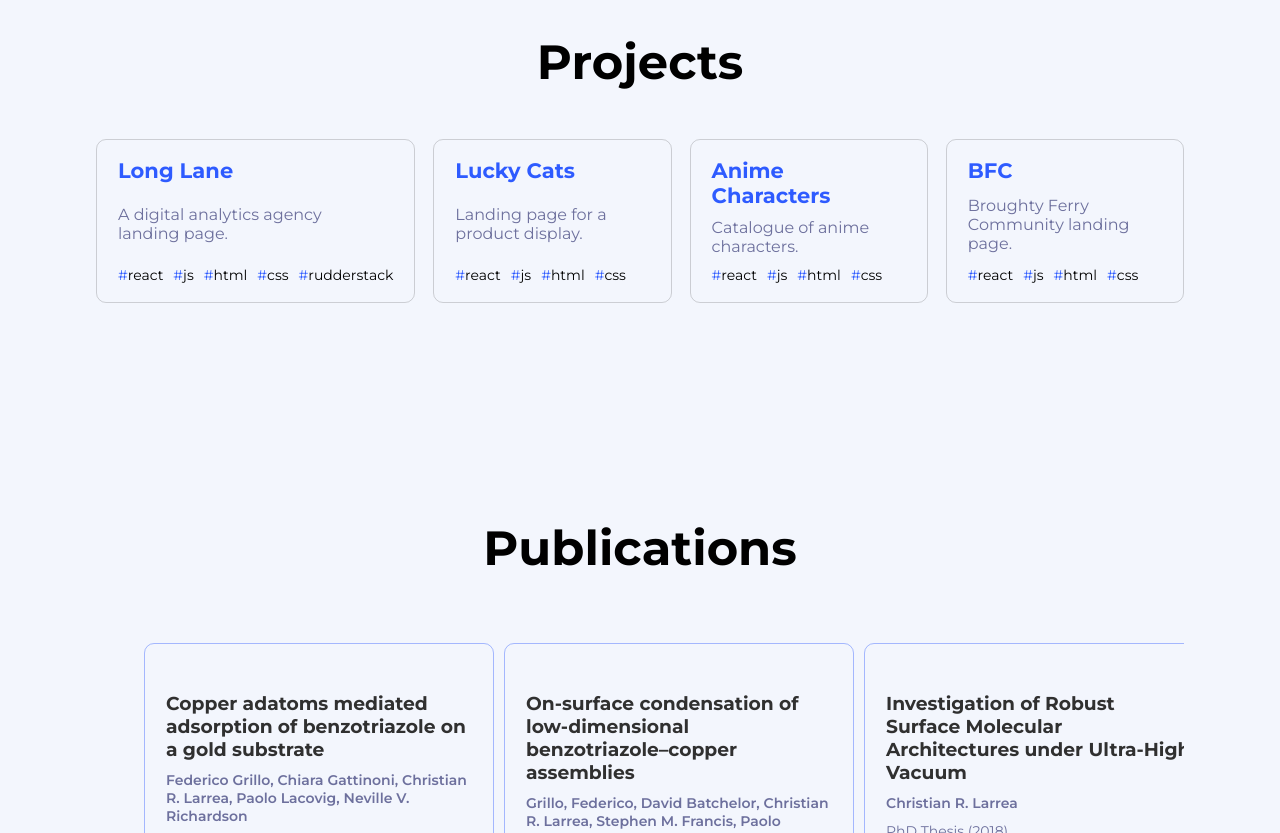
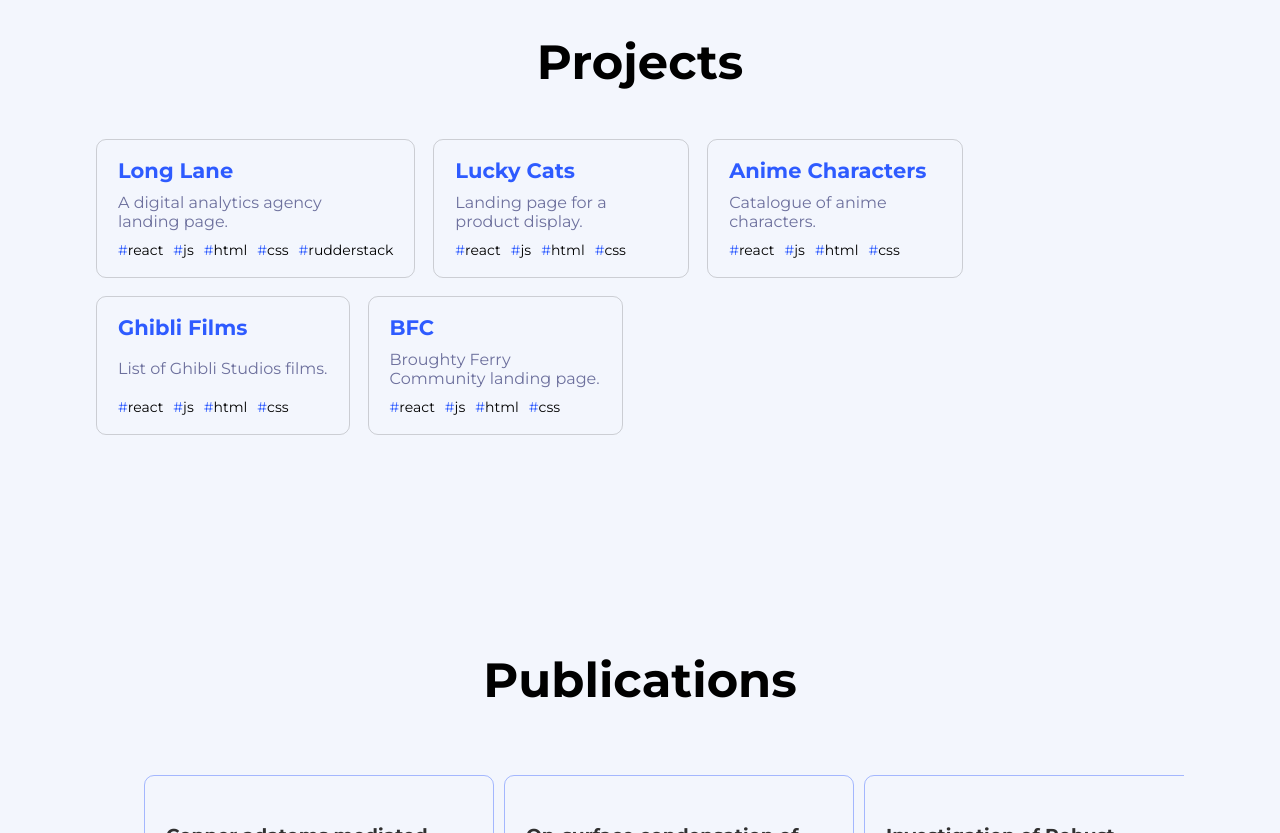
Before and after one commit to crlarrea/crlarrea.github.io, a React (Vite) app: page / in a window 1280 px wide. Shown: the part 3260-4093 px from the top of the page. Built offline with nearby package versions, Linux system fonts and the light colour scheme.

Commit message:
add ghibli project

```diff
--- a/src/assets/data/Data.jsx
+++ b/src/assets/data/Data.jsx
@@ -422,6 +422,13 @@ const projects = [
     image: null,
     link: "https://anime-characters.onrender.com/"
   },
+    {
+    name: "ghibli films",
+    description: "List of Ghibli Studios films.",
+    tags: ["react", "js", "html", "css"],
+    image: null,
+    link: "https://ghibli.onrender.com",
+  },
   {
     name: "BFC",
     description: "Broughty Ferry Community landing page.",
--- a/src/index.css
+++ b/src/index.css
@@ -414,7 +414,9 @@ nav ul li:not(:last-of-type):hover a {
 .projects article {
   flex: 0 0 100%;
   display: flex;
+  flex-flow: row wrap;
   column-gap: 18px;
+  row-gap: 18px;
 }
 .projects article:last-of-type div {
   display: flex;
--- a/src/index.scss
+++ b/src/index.scss
@@ -482,7 +482,9 @@ nav {
   article {
     flex: 0 0 100%;
     display: flex;
+    flex-flow: row wrap;
     column-gap:$l;
+    row-gap:$l;
     &:last-of-type {
 
       div {
```
Also changed, not shown: 1 other file (tests, documents, lock files or other folders).
